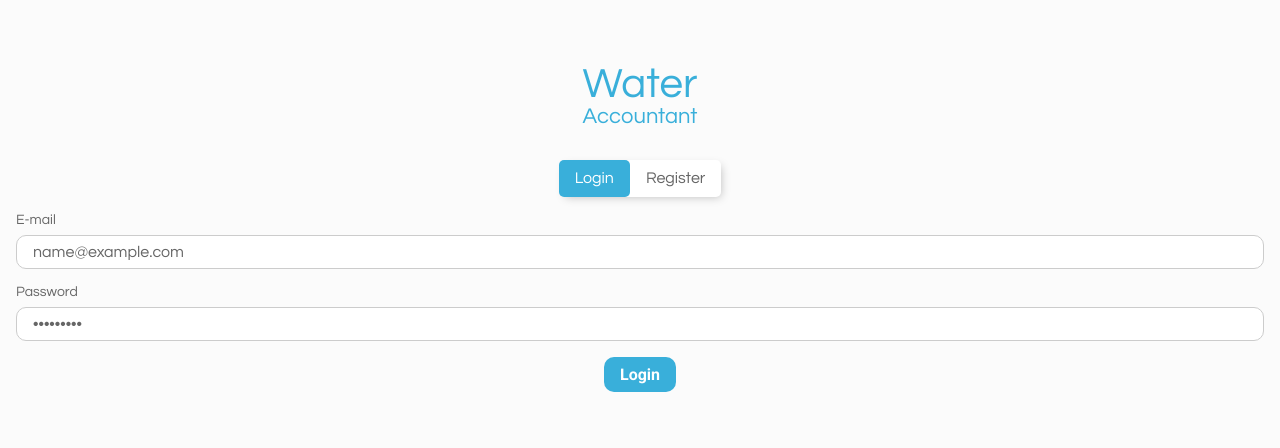
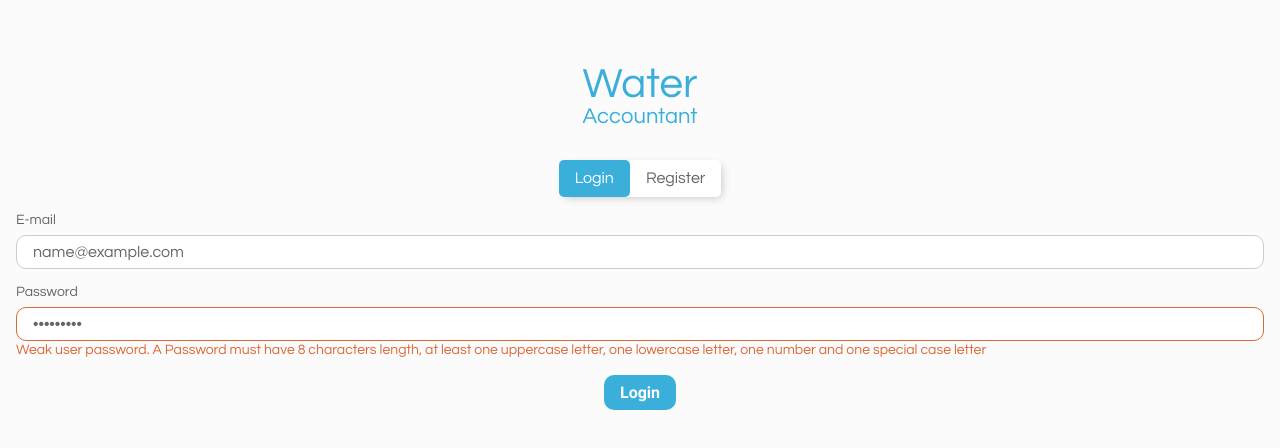
Before and after one commit to lararthur/water-accountant-frontend, a Next.js app: page / in a window 1280 px wide. Both pictures are taken after typing "name@example.com", "Sample123" into the empty fields and a click on the input "Login". Shown: the top 448 px of the page. Built offline with nearby package versions, Linux system fonts and the light colour scheme.

Commit message:
[login/register formik]
-> showing the errors on layout
-> updated @TODO list

```diff
--- a/src/pages/index.tsx
+++ b/src/pages/index.tsx
@@ -89,7 +89,7 @@ const Home = (): JSX.Element => {
 
       {/*
         @TODO:
-        -> show the errors on the warning spots through the layout
+        -> show field error only if it has been touched
         -> in the future, leave only the validatioons functions on the...
         -> ...Validations context. And probably it won`t be a context anymore.
       */}
@@ -104,7 +104,7 @@ const Home = (): JSX.Element => {
         validate={validate}
       >
         {({
-          values, handleChange, handleSubmit, handleReset,
+          values, handleChange, handleSubmit, handleReset, errors,
         }) => (
           <form
             className="form"
@@ -121,10 +121,7 @@ const Home = (): JSX.Element => {
               <>
                 <label
                   htmlFor="email"
-              // i'm comapring (isValid === false) because the initial value is null...
-              // And it can become false only after validated...
-              // I only want to have the error class after validated.
-                  className={`label ${(emailObj.isValid === false) && 'label--error'}`}
+                  className={`label ${errors.email && 'label--error'}`}
                 >
                   <span className="label__text">E-mail</span>
                   <input
@@ -135,15 +132,12 @@ const Home = (): JSX.Element => {
                     value={values.email}
                     onChange={handleChange}
                   />
-                  <span className="tooltip">{emailObj.message}</span>
+                  <span className="tooltip">{errors.email}</span>
                 </label>
 
                 <label
                   htmlFor="password"
-              // i'm comapring (isValid === false) because the initial value is null...
-              // And it can become false only after validated...
-              // I only want to have the error class after validated.
-                  className={`label ${(passwordObj.isValid === false) && 'label--error'}`}
+                  className={`label ${errors.password && 'label--error'}`}
                 >
                   <span className="label__text">Password</span>
                   <input
@@ -154,24 +148,14 @@ const Home = (): JSX.Element => {
                     value={values.password}
                     onChange={handleChange}
                   />
-                  <span className="tooltip">{passwordObj.message}</span>
+                  <span className="tooltip">{errors.password}</span>
                 </label>
-
-                {/* <input
-                  className="button"
-                  type="submit"
-                  value="Login"
-                  onClick={handleLogin}
-                /> */}
               </>
             ) : (
               <>
                 <label
                   htmlFor="email"
-              // i'm comapring (isValid === false) because the initial value is null...
-              // And it can become false only after validated...
-              // I only want to have the error class after validated.
-                  className={`label ${(emailObj.isValid === false) && 'label--error'}`}
+                  className={`label ${errors.email && 'label--error'}`}
                 >
                   <span className="label__text">E-mail</span>
                   <input
@@ -182,15 +166,12 @@ const Home = (): JSX.Element => {
                     value={values.email}
                     onChange={handleChange}
                   />
-                  <span className="tooltip">{emailObj.message}</span>
+                  <span className="tooltip">{errors.email}</span>
                 </label>
 
                 <label
                   htmlFor="password"
-              // i'm comapring (isValid === false) because the initial value is null...
-              // And it can become false only after validated...
-              // I only want to have the error class after validated.
-                  className={`label ${(passwordObj.isValid === false) && 'label--error'}`}
+                  className={`label ${errors.password && 'label--error'}`}
                 >
                   <span className="label__text">Password</span>
                   <input
@@ -201,15 +182,12 @@ const Home = (): JSX.Element => {
                     value={values.password}
                     onChange={handleChange}
                   />
-                  <span className="tooltip">{passwordObj.message}</span>
+                  <span className="tooltip">{errors.password}</span>
                 </label>
 
                 <label
                   htmlFor="confirm-password"
-              // i'm comapring (isValid === false) because the initial value is null...
-              // And it can become false only after validated...
-              // I only want to have the error class after validated.
-                  className={`label ${(confirmPasswordObj.isValid === false) && 'label--error'}`}
+                  className={`label ${errors.confirmPassword && 'label--error'}`}
                 >
                   <span className="label__text">Confirm Password</span>
                   <input
@@ -220,15 +198,8 @@ const Home = (): JSX.Element => {
                     value={values.confirmPassword}
                     onChange={handleChange}
                   />
-                  <span className="tooltip">{confirmPasswordObj.message}</span>
+                  <span className="tooltip">{errors.confirmPassword}</span>
                 </label>
-
-                {/* <input
-                  className="button"
-                  type="submit"
-                  value="Register"
-                  onClick={handleRegister}
-                /> */}
               </>
             )}
 
```
